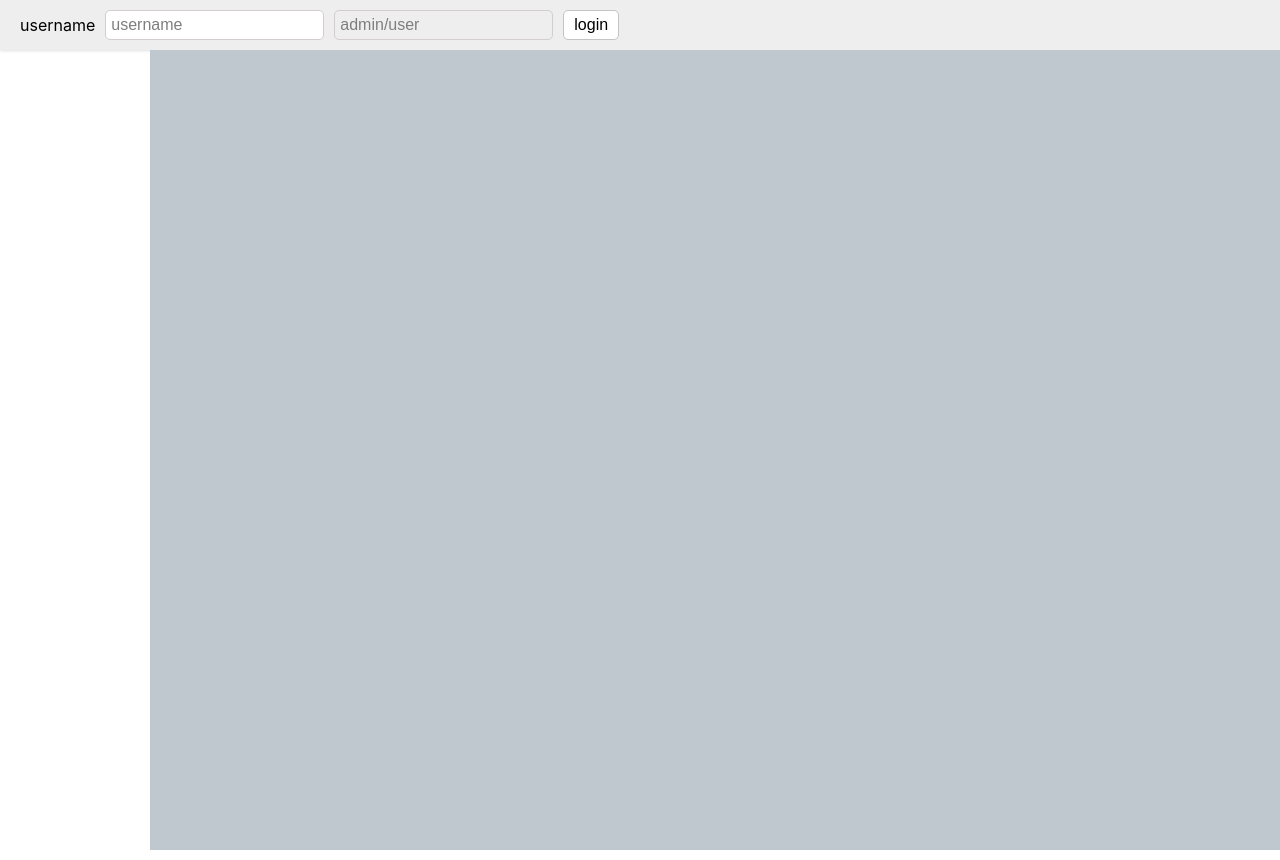
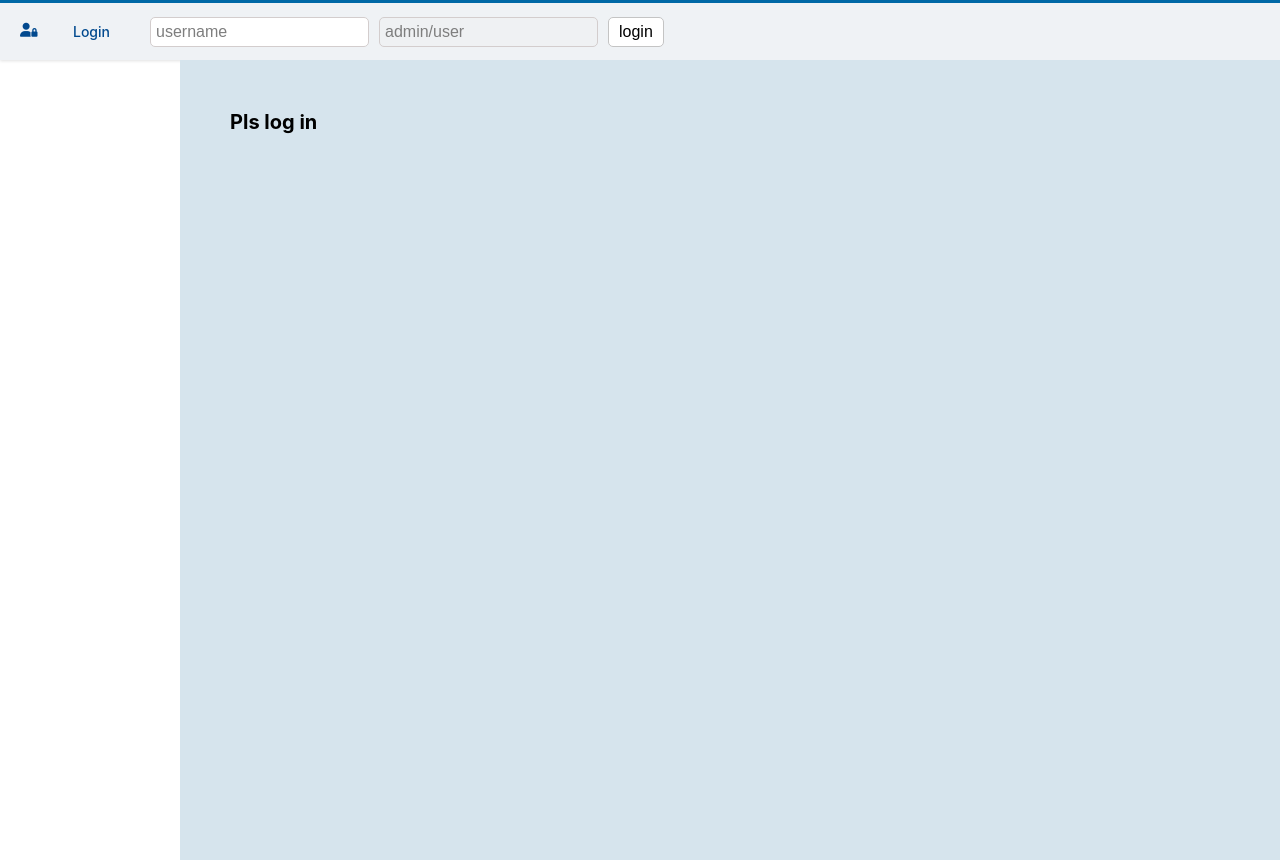
Before and after one commit to Barna-Molnar/econda-challenge, a React (Create React App) app: page / in a window 1280 px wide. Built offline with nearby package versions, Linux system fonts and the light colour scheme.

Commit message:
some css

```diff
--- a/src/App.jsx
+++ b/src/App.jsx
@@ -18,14 +18,15 @@ import { users } from './data.js';
 class App extends React.Component {
   constructor(props) {
     super(props);
-    this.state = JSON.parse(window.localStorage.getItem('state')) || {
-      user: {},
+    this.state = JSON.parse(window.sessionStorage.getItem('state')) || {
+      user: '',
     };
 
     this.getUser = this.getUser.bind(this);
+    this.logOut = this.logOut.bind(this);
   }
   setState(state) {
-    window.localStorage.setItem('state', JSON.stringify(state));
+    window.sessionStorage.setItem('state', JSON.stringify(state));
     super.setState(state);
   }
   getUser(obj) {
@@ -34,6 +35,14 @@ class App extends React.Component {
 
     this.setState({
       user: user,
+    });
+  }
+
+  logOut() {
+    console.log('logged out');
+    sessionStorage.removeItem('state');
+    this.setState({
+      user: '',
     });
   }
   // getMarkup() {
@@ -46,16 +55,20 @@ class App extends React.Component {
 
   render() {
     return (
-      <div className="App">
-        <Login getUser={this.getUser} />
+      <Router>
+        <div className="App">
+          <Login
+            getUser={this.getUser}
+            logOut={this.logOut}
+            user={this.state.user}
+          />
 
-        <SideMenu user={this.state.user} />
-        <Router>
+          <SideMenu user={this.state.user} />
           <div className="content">
             <Switch>
-              {/* <Route exact path="/">
-                <h1>Home</h1>
-              </Route> */}
+              <Route exact path="/">
+                <h1>Pls log in</h1>
+              </Route>
               <Route exact path="/analytics">
                 <h1>Analytics</h1>
               </Route>
@@ -94,8 +107,8 @@ class App extends React.Component {
               </Route>
             </Switch>
           </div>
-        </Router>
-      </div>
+        </div>
+      </Router>
     );
   }
 }
--- a/src/App.scss
+++ b/src/App.scss
@@ -1,3 +1,4 @@
+@import './color.scss';
 .App {
   display: grid;
   grid-template-rows: min-content 100%;
@@ -5,7 +6,8 @@
   overflow-y: hidden;
 
   .content {
-    background-color: #bfc7cf;
+    background-color: $hellblau;
+    padding: 5rem;
     // border-top: 2px solid #01498e;
   }
 }
--- a/src/Login.jsx
+++ b/src/Login.jsx
@@ -1,24 +1,28 @@
 import React, { useState } from 'react';
 import './login.scss';
 
-function Login({ getUser }) {
+function Login({ getUser, logOut, user }) {
   const [userName, setUserName] = useState('');
   const [disabled, setDisabled] = useState(true);
   const [isUser, setIsUser] = useState(false);
   const [inputValue, setInputValue] = useState('');
   const [inputValueIsUser, setInputValueIsUSer] = useState('');
+  // const [isLoggedIn, setIsLoggedIn] = useState(false);s
 
   const reset = () => {
     setInputValue('');
     setInputValueIsUSer('');
     setDisabled(true);
+    setUserName('');
+    setIsUser(false);
   };
   return (
     <div className="container__form">
       <form className="form__container">
         <div className="form__container__input-group">
-          <label htmlFor="name" className="">
-            username
+          <label htmlFor="name" className="form__container__input-group__label">
+            <i class="fas fa-user-lock"></i>
+            Login
           </label>
           <input
             className="input"
@@ -52,16 +56,25 @@ function Login({ getUser }) {
             className="loginBtn"
             onClick={(e) => {
               e.preventDefault();
-              if (userName === 'A' || userName === 'B') {
-                getUser({ userName, isUser });
-                reset();
-              } else {
+              if (!user) {
+                if (userName === 'A' || userName === 'B') {
+                  getUser({ userName, isUser });
+                  // setIsLoggedIn(true);
+                  reset();
+                } else {
+                  reset();
+                  return;
+                }
+              }
+              if (user) {
+                logOut();
+                // setIsLoggedIn(false);
                 reset();
                 return;
               }
             }}
           >
-            login
+            {!user ? 'login' : 'logout'}
           </button>
         </div>
       </form>
--- a/src/SideMenu.jsx
+++ b/src/SideMenu.jsx
@@ -17,7 +17,7 @@ function SideMenu({ user }) {
     },
   ]);
 
-  return <div className="menu__container">{jsx}</div>;
+  return <div className={`menu__container `}>{jsx}</div>;
 }
 
 export default SideMenu;
--- /dev/null
+++ b/src/color.scss
@@ -0,0 +1,37 @@
+//// Colors
+$primary_color: #0068a6;
+$primary_color-85a: rgba(0, 104, 166, 0.85);
+$primary_color-7a: rgba(0, 104, 166, 0.7);
+$primary_color-5a: rgba(0, 104, 166, 0.5);
+$primary_color-35a: rgba(0, 104, 166, 0.35);
+$primary_color-2a: rgba(0, 104, 166, 0.2);
+$logoblau: #0068a6;
+$logoblau-abstufung: #01498e;
+$dunkelblau: #2b84c1;
+$produkt-blau: #45c0eb;
+$dunkelgrau: #404040;
+$mittelgrau: #787c81;
+$logograu: #a5abb1;
+$hellblau: #d6e4ed;
+$hellgrau-1: #bfc7cf;
+$hellgrau-2: #eff2f5;
+$park-gr-n: #68c6a4;
+$park-gr-n-abstufung: #4d8e76;
+$burgunder: #9e2965;
+$burgunder-abstufung: #7a1046;
+$orange: #f68e62;
+$orange-abstufung: #d66638;
+$rot: #e84855;
+$rot-abstufung: #c1303c;
+$smaragd-gr-n: #379d91;
+$smaragd-gr-n-abstufung: #1f665e;
+$gelb: #ffd23e;
+$gelb-abstufung: #d7b02d;
+$lavendel: #c2bcd3;
+$lavendel-abstufung: #847b9e;
+$lila: #7672aa;
+$lila-abstufung: #545179;
+$sand: #ebdab0;
+$sand-abstufung: #c3b289;
+$black: #000000;
+$white: #ffffff;
--- a/src/data.js
+++ b/src/data.js
@@ -26,8 +26,9 @@ const crossSell = {
 export const menus = [analytics, crossSell]
 
 export function createMenuItems(user, menus) {
+    var menuArray = []
+
     if (Object.keys(user).length === 0) return []
-    var menuArray = []
     // Kunde B ==> permission == only Analytics
     if (!user.isPremium) menuArray = [menus.find(m => m.title === 'Analytics')];
 
@@ -48,8 +49,8 @@ export function createMenuItems(user, menus) {
 
     return menuArray
 }
-var test = createMenuItems({}, menus)
-console.log(test)
+// var test = createMenuItems({}, menus)
+// console.log(test)
 
 export function generateMarkup(obj) {
 
@@ -77,5 +78,5 @@ export function generateMarkup(obj) {
 }
 // const markup = generateMarkup(analytics)
 
-export const markup = test.map(obj => generateMarkup(obj)).join('')
+// export const markup = test.map(obj => generateMarkup(obj)).join('')
 // console.log(markup)
--- a/src/login.scss
+++ b/src/login.scss
@@ -1,6 +1,9 @@
+@import './color.scss';
+
 .container__form {
-  background-color: #eee;
-  padding: 1rem 2rem;
+  border-top: 3px solid $logoblau;
+  background-color: $hellgrau-2;
+  padding: 1rem 0;
   grid-row: 1/2;
   grid-column: 1/-1;
   box-shadow: rgb(0 0 0 / 12%) 0 1px 3px;
@@ -8,17 +11,24 @@
   .form__container {
     display: flex;
 
+    &__input-group > * {
+      margin-right: 1rem;
+    }
     &__input-group {
       width: 100%;
       display: flex;
       align-items: center;
 
-      label {
-        font-size: 1.6rem;
+      &__label {
+        display: flex;
+        justify-content: space-between;
+        font-size: 1.4rem;
+        font-weight: 500;
+        padding: 1rem 4rem 1rem 2rem;
+        width: 15rem;
+        margin: 0;
+        color: $logoblau-abstufung;
       }
-    }
-    &__input-group > * {
-      margin-right: 1rem;
     }
   }
 
@@ -28,6 +38,7 @@
     font-size: 1.6rem;
     border: 1px solid rgb(211, 205, 205);
     border-radius: 0.5rem;
+    color: $logoblau-abstufung;
 
     &::-webkit-input-placeholder {
       /* Chrome/Opera/Safari */
--- a/src/sideMenu.scss
+++ b/src/sideMenu.scss
@@ -1,7 +1,8 @@
+@import './color.scss';
 .menu__container {
   height: 100vh;
   //   border: 1px solid black;
-  width: 15rem;
+  width: 18rem;
   display: flex;
   flex-direction: column;
 
@@ -30,33 +31,41 @@
       }
     }
     &__menuItems {
-      &--Analytics {
-      }
-      // padding: 2rem;
-
       .menu__item {
         list-style: none;
         position: relative;
+        transition: 0.2s;
+        border-right: 4px solid transparent;
         a {
           padding: 8px 8px 8px 4rem;
           text-decoration: none;
           font-size: 1.3rem;
+          font-weight: 400;
           color: #818181;
           display: block;
-          transition: 0.2s;
+          transition: 0.05s;
         }
         a::before {
-          content: '>';
+          content: '→';
           position: absolute;
+          font-size: 1.3rem;
+          font-weight: 800;
           // font-style: bold;
           left: 10px;
           color: white;
         }
       }
       .menu__item:hover {
-        background-color: rgb(85, 85, 85);
+        // background-color: rgb(85, 85, 85);
+        // background-color: $dunkelblau;
+        border-right: 4px solid $dunkelblau;
         a {
           color: white;
+          color: $dunkelblau;
+          font-weight: 500;
+        }
+        a::before {
+          color: $dunkelblau;
         }
       }
     }
```
